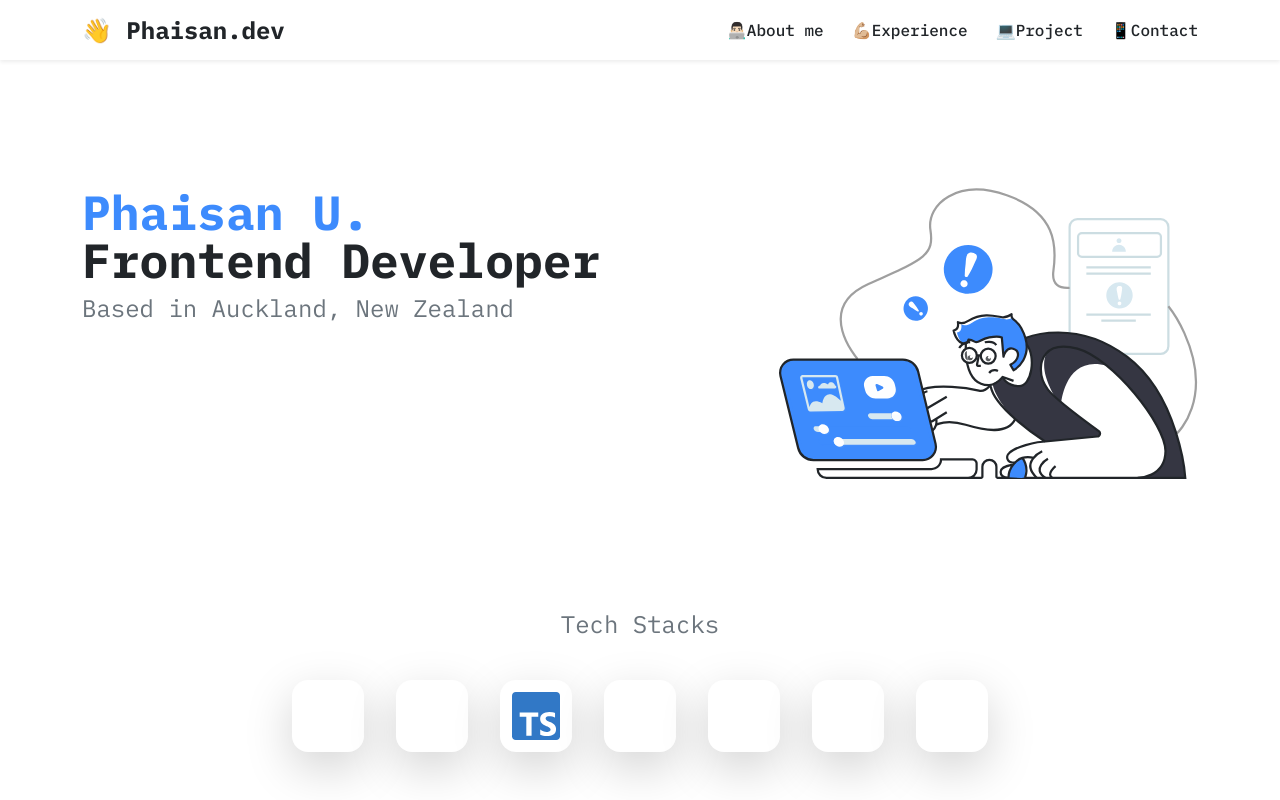
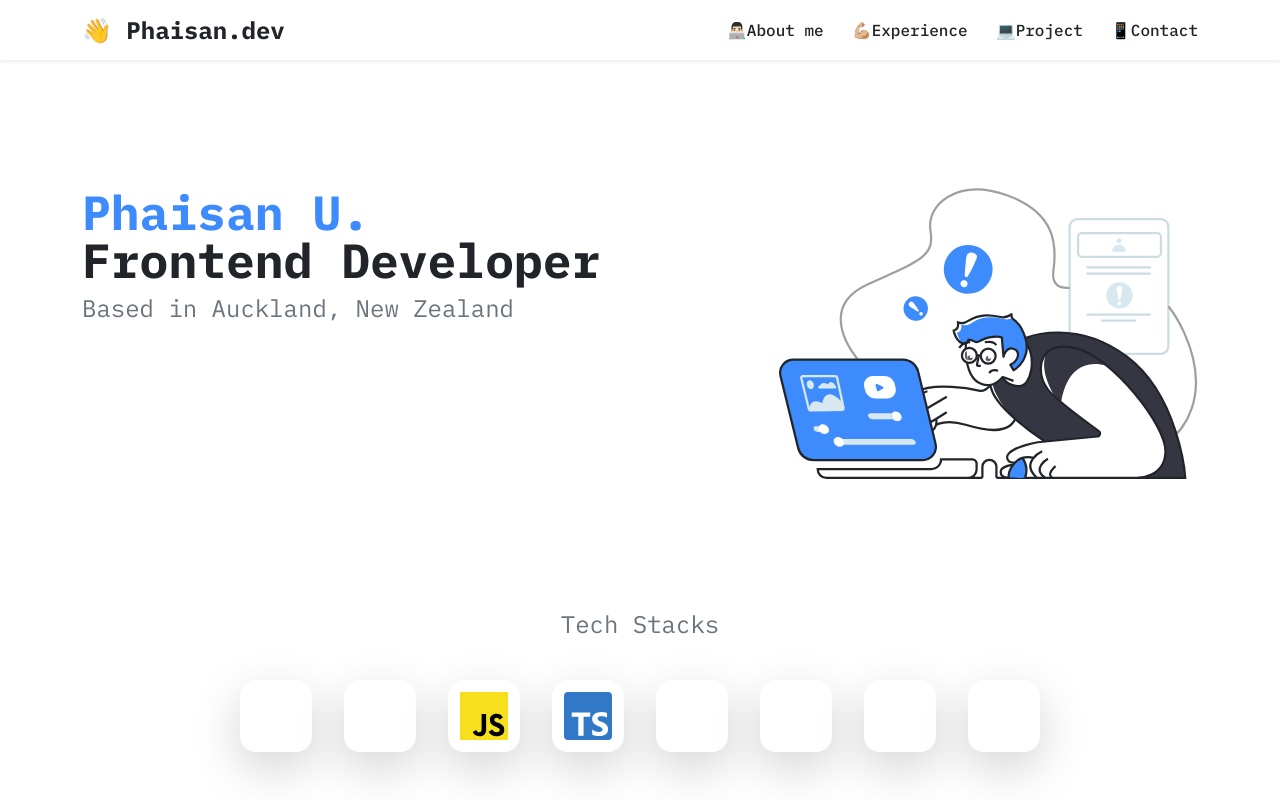
Before and after one commit to pha1san/phaisan.dev, a Next.js app: page / in a window 1280 px wide. Shown: the top 800 px of the page. Built offline with nearby package versions, Linux system fonts and the light colour scheme; some icons are missing.

Commit message:
add techs

```diff
--- a/constants/techstack.ts
+++ b/constants/techstack.ts
@@ -11,6 +11,10 @@ export const techStacks: TechStacksType[] = [
   {
     label: "CSS",
     icon: "vscode-icons:file-type-css",
+  },
+  {
+    label: "Java Script",
+    icon: "logos:javascript",
   },
   {
     label: "Type Script",
```
